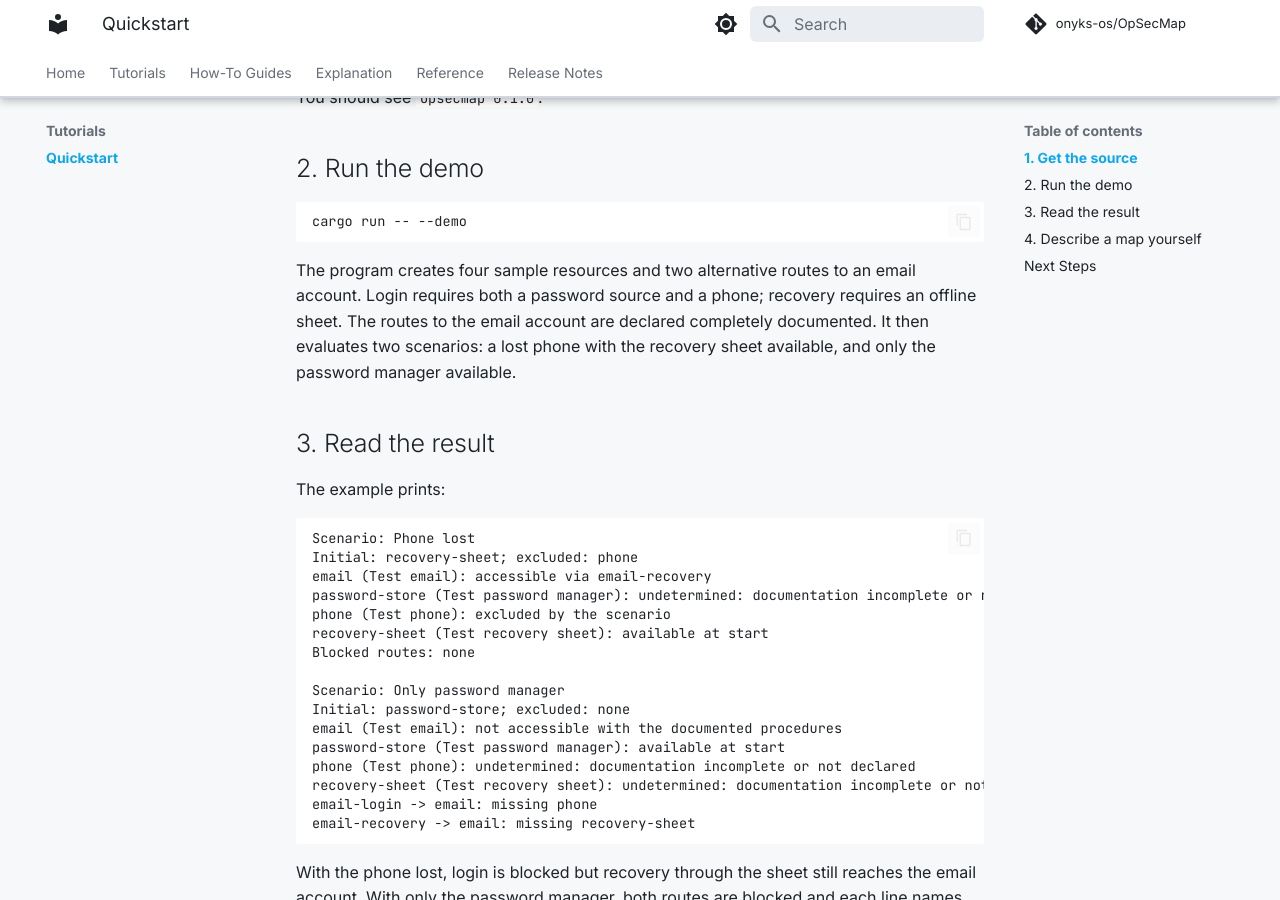
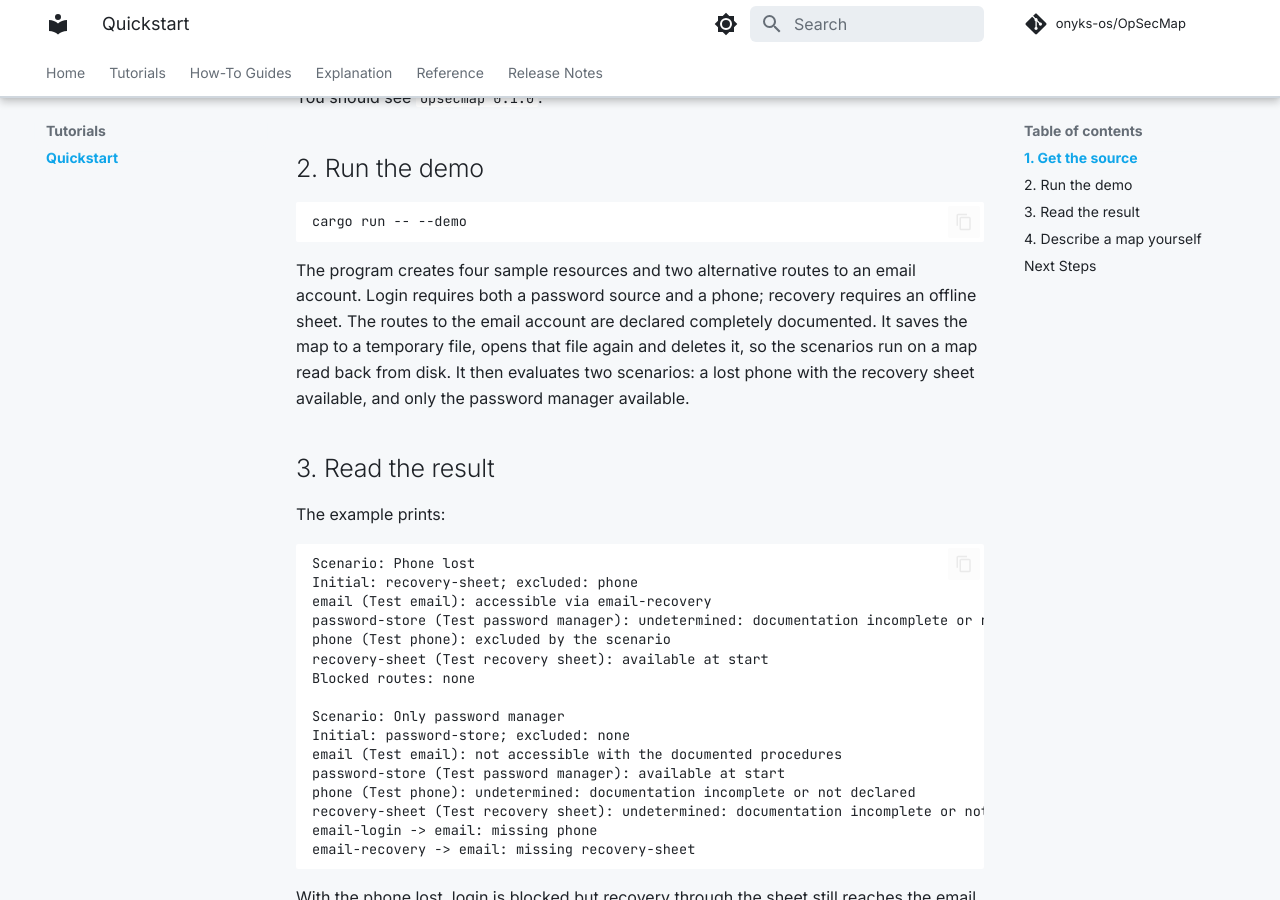
Before and after one commit to onyks-os/OpSecMap, an MkDocs documentation site: the page built from docs/web/tutorials/quickstart.md, in a window 1280 px wide and 900 px high, scrolled down 527 px. Built offline with MkDocs 1.6.1 and Material for MkDocs 9.7.7, drawn with Linux system fonts in a browser that asks for light colours; comment, search, counter and statistics services are not loaded.

Commit message:
feat(cli): save and reopen the demo map before evaluating it
The demo writes its map to a temporary file, opens it in a new session
and deletes the file, so the scenarios run on a map read back from disk.

Signed-off-by: onyks-os <129986281+onyks-os@users.noreply.github.com>

```diff
--- a/docs/web/tutorials/quickstart.md
+++ b/docs/web/tutorials/quickstart.md
@@ -31,8 +31,10 @@ cargo run -- --demo
 The program creates four sample resources and two alternative routes to an email
 account. Login requires both a password source and a phone; recovery requires an
 offline sheet. The routes to the email account are declared completely
-documented. It then evaluates two scenarios: a lost phone with the recovery sheet
-available, and only the password manager available.
+documented. It saves the map to a temporary file, opens that file again and
+deletes it, so the scenarios run on a map read back from disk. It then evaluates
+two scenarios: a lost phone with the recovery sheet available, and only the
+password manager available.
 
 ## 3. Read the result
 
```
Also changed, not shown: CHANGELOG.md (+2 -1 lines), README.md (+1 -1 lines), docs/interfaces.md (+4 -2 lines), docs/security-assessment.md (+2 -1 lines), docs/web/reference/cli.md (+2 -2 lines), 2 other files.
